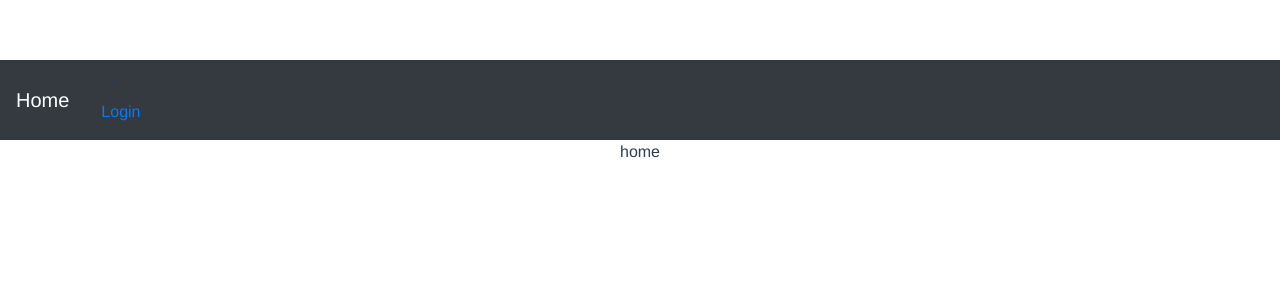
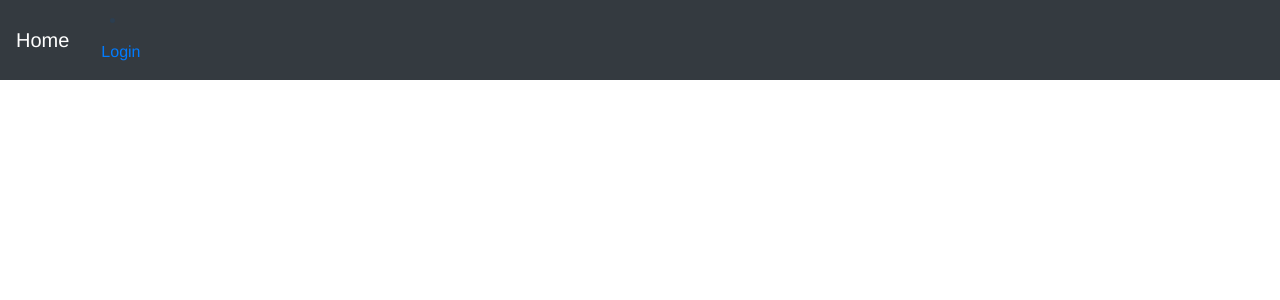
Before and after one commit to nelson54/lostcities-frontend, a Vue app: page / in a window 1280 px wide. Shown: the top 300 px of the page. Built offline with nearby package versions, Linux system fonts and the light colour scheme.

Commit message:
fixed=top

```diff
--- a/src/components/navigation/ApplicationView.vue
+++ b/src/components/navigation/ApplicationView.vue
@@ -1,6 +1,6 @@
 <template>
   <div id="app">
-    <b-navbar type="dark" variant="dark">
+    <b-navbar type="dark" variant="dark" fixed="top">
       <b-navbar-brand to="/">Home</b-navbar-brand>
       <b-nav-item to="/login">Login</b-nav-item>
     </b-navbar>
```
